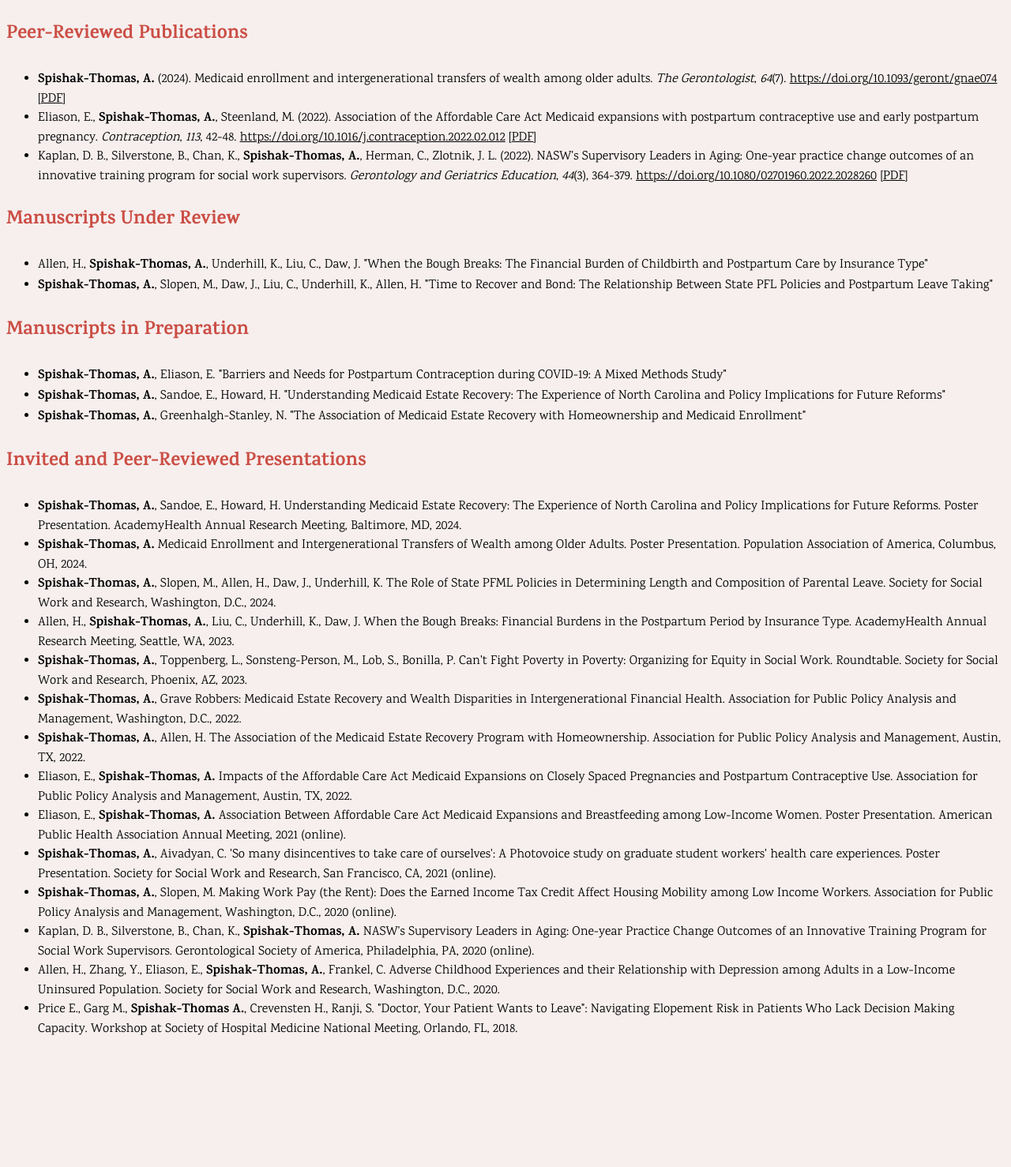
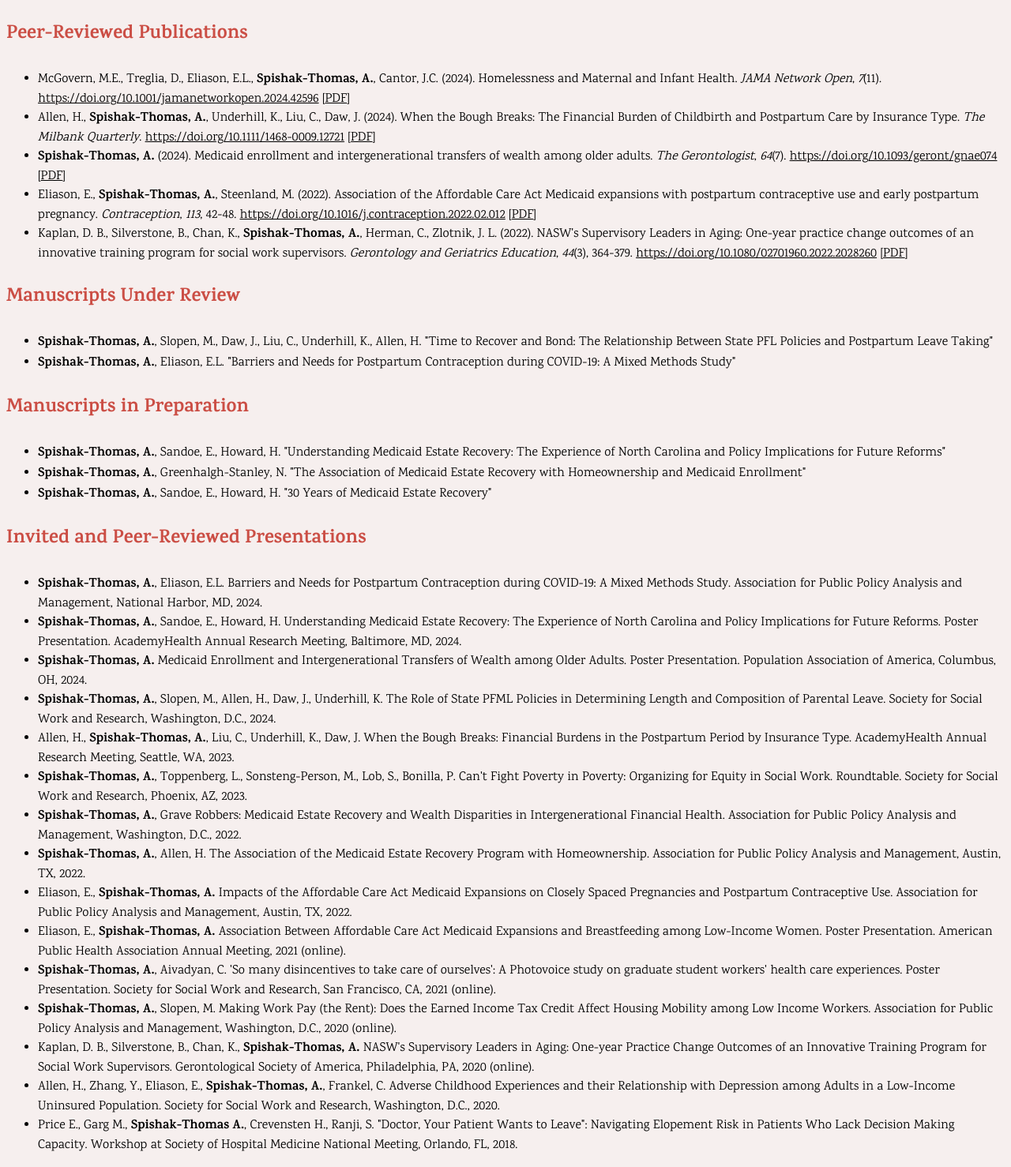
Before and after one commit to emspishak/ericspishak.com, a PHP site: page /research/ in a window 1280 px wide. Shown: the part 94-1572 px from the top of the page at 79% size. Before the commit the page ends 1405 px from the top, so only its background shows below. Run offline with PHP 8.4, Linux system fonts and the light colour scheme.

Commit message:
A few new publications!

```diff
--- a/root/var/www/aspishakthomas.com/research/index.php
+++ b/root/var/www/aspishakthomas.com/research/index.php
@@ -5,6 +5,18 @@ top(Page::RESEARCH);
 <h3>Peer-Reviewed Publications</h3>
 
 <ul>
+  <li>
+    McGovern, M.E., Treglia, D., Eliason, E.L., <strong>Spishak-Thomas, A.</strong>,
+    Cantor, J.C. (2024). Homelessness and Maternal and Infant Health. <em>JAMA Network Open</em>,
+    <em>7</em>(11). <a href="https://doi.org/10.1001/jamanetworkopen.2024.42596">https://doi.org/10.1001/jamanetworkopen.2024.42596</a> [<a href="homeless-maternal-jamano2024.pdf">PDF</a>]
+  </li>
+  <li>
+    Allen, H., <strong>Spishak-Thomas, A.</strong>, Underhill, K., Liu, C., Daw,
+    J. (2024). When the Bough Breaks: The Financial Burden of
+    Childbirth and Postpartum Care by Insurance Type. <em>The Milbank
+    Quarterly</em>. <a href="https://doi.org/10.1111/1468-0009.12721">https://doi.org/10.1111/1468-0009.12721</a>
+    [<a href="childbirth-insurance-millbank2024.pdf">PDF</a>]
+  </li>
   <li>
     <strong>Spishak-Thomas, A.</strong> (2024). Medicaid enrollment
     and intergenerational transfers of wealth among older adults.
@@ -35,24 +47,20 @@ top(Page::RESEARCH);
 
 <ul>
   <li>
-    Allen, H., <strong>Spishak-Thomas, A.</strong>, Underhill, K.,
-    Liu, C., Daw, J. "When the Bough Breaks: The Financial Burden of
-    Childbirth and Postpartum Care by Insurance Type"
-  </li>
-  <li>
     <strong>Spishak-Thomas, A.</strong>, Slopen, M., Daw, J., Liu, C.,
     Underhill, K., Allen, H. "Time to Recover and Bond: The Relationship Between
     State PFL Policies and Postpartum Leave Taking"
+  </li>
+  <li>
+    <strong>Spishak-Thomas, A.</strong>, Eliason, E.L. "Barriers and
+    Needs for Postpartum Contraception during COVID-19: A Mixed
+    Methods Study"
   </li>
 </ul>
 
 <h3>Manuscripts in Preparation</h3>
 
 <ul>
-  <li>
-    <strong>Spishak-Thomas, A.</strong>, Eliason, E. "Barriers and Needs for
-    Postpartum Contraception during COVID-19: A Mixed Methods Study"
-  </li>
   <li>
     <strong>Spishak-Thomas, A.</strong>, Sandoe, E., Howard, H. "Understanding
     Medicaid Estate Recovery: The Experience of North Carolina and Policy
@@ -62,11 +70,21 @@ top(Page::RESEARCH);
     <strong>Spishak-Thomas, A.</strong>, Greenhalgh-Stanley, N. "The Association
     of Medicaid Estate Recovery with Homeownership and Medicaid Enrollment"
   </li>
+  <li>
+    <strong>Spishak-Thomas, A.</strong>, Sandoe, E., Howard, H. "30
+    Years of Medicaid Estate Recovery"
+  </li>
 </ul>
 
 <h3>Invited and Peer-Reviewed Presentations</h3>
 
 <ul>
+  <li>
+    <strong>Spishak-Thomas, A.</strong>, Eliason, E.L. Barriers and Needs for
+    Postpartum Contraception during COVID-19: A Mixed Methods
+    Study. Association for Public Policy Analysis and Management,
+    National Harbor, MD, 2024.
+  </li>
   <li>
     <strong>Spishak-Thomas, A.</strong>, Sandoe, E., Howard,
     H. Understanding Medicaid Estate Recovery: The Experience of North
```
Also changed, not shown: 3 other files.
